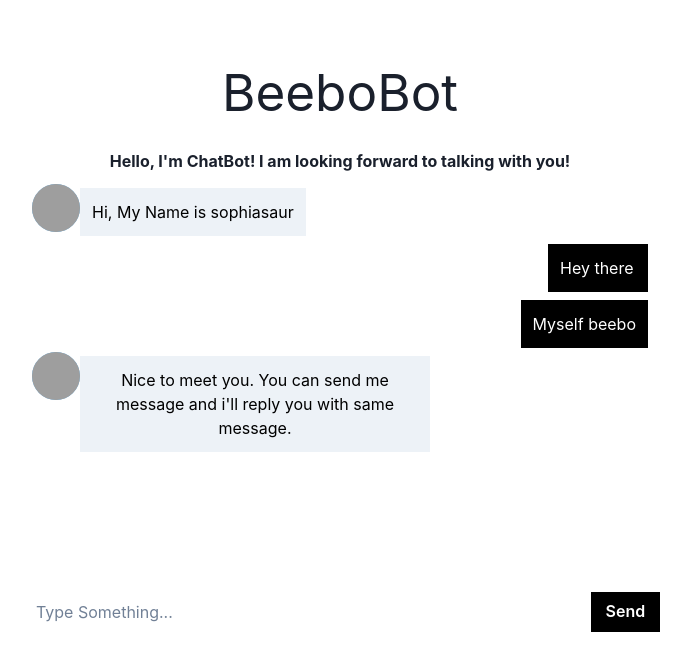
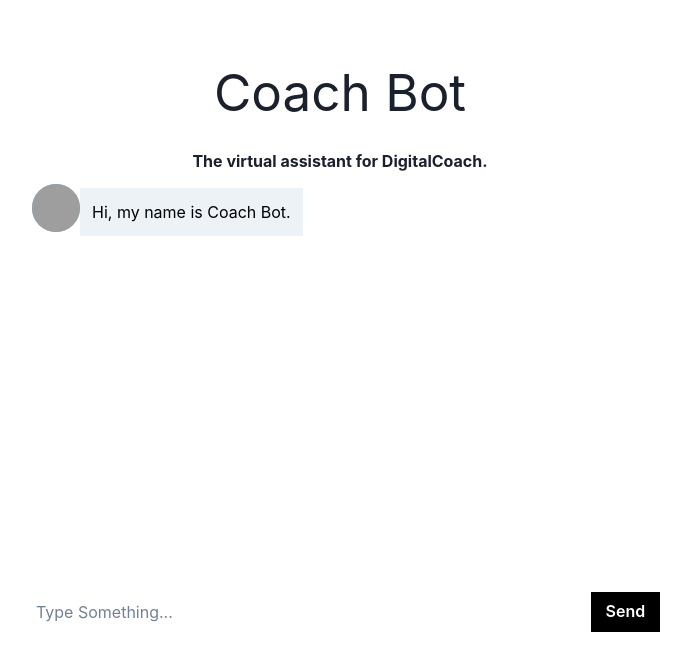
Before and after one commit to johnnywong30/MeowAI, a React (Vite) app in the folder client/: page /chat in a window 1280 px wide. Shown: the top 670 px of the page, without its empty margins (300-991 px from the left). Built offline with nearby package versions, Linux system fonts and the light colour scheme; grey boxes are pictures that could not be loaded.

Commit message:
setup for display

```diff
--- a/client/src/App.jsx
+++ b/client/src/App.jsx
@@ -1,21 +1,21 @@
-import { useState } from 'react'
-import Chat from './components/Chat'
-import './App.css'
+import { useState } from "react";
+import Chat from "./components/Chat";
+import "./App.css";
 
 function App() {
-  const [count, setCount] = useState(0)
+  const [count, setCount] = useState(0);
 
   return (
     <div className="App">
-      <div className='header'>
-        <h1>BeeboBot</h1>
+      <div className="header">
+        <h1>Coach Bot</h1>
       </div>
 
       <div className="chatBox">
-       <Chat/>
+        <Chat />
       </div>
     </div>
-  )
+  );
 }
 
-export default App
+export default App;
--- a/client/src/components/Chat.jsx
+++ b/client/src/components/Chat.jsx
@@ -1,57 +1,59 @@
 import React, { useState, useEffect } from "react";
-import '../App.css';
-import Messages from './Messages';
+import "../App.css";
+import Messages from "./Messages";
 // import ChatBox from "./ChatBox";
 import { Flex, Input, Button, Heading } from "@chakra-ui/react";
-import axios from 'axios'
+import axios from "axios";
 
 const Chat = () => {
   const [inputMessage, setInputMessage] = useState(""); // holds input from user
-  const [response, setResponse] = useState(''); // hold the response to the input message
+  const [response, setResponse] = useState(""); // hold the response to the input message
   // holds message history
   const [messages, setMessages] = useState([
-    { role: "system", content: "Hi, My Name is sophiasaur" },
-    { role: "me", content: "Hey there" },
-    { role: "me", content: "Myself beebo" },
     {
       role: "system",
-      content:
-        "Nice to meet you. You can send me message and i'll reply you with same message."
-      }
+      content: "Hi, my name is Coach Bot.",
+    },
   ]);
   // use effect to update history TODO:
 
   // update messages after response has been updated
   useEffect(() => {
     if (response) {
-      setMessages((old) => [...old, { role: 'system', content: response }]);
+      setMessages((old) => [
+        ...old.filter(({ task }) => task !== "Loading"),
+        { role: "system", content: response },
+      ]);
     }
   }, [response]);
 
   // handle the users inputted message
   const handleSendMessage = async () => {
-    console.log(inputMessage)
+    console.log(inputMessage);
     // set the new input message to the one received from the user
     if (!inputMessage.trim().length) {
       return;
     }
+    const msg = inputMessage;
+    setInputMessage("");
+    setMessages((old) => [
+      ...old,
+      { role: "me", content: msg },
+      { role: "system", content: "...Loading response...", task: "Loading" },
+    ]);
     // get the response from MeowAI
-    const { data } = await axios.post('/chat', { user_message: inputMessage});
-    console.log(data)
-    console.log(data.chat_msg)
+    const { data } = await axios.post("/chat", { user_message: msg });
+    console.log(data);
+    console.log(data.chat_msg);
     // get the response back from MeowAI
     setResponse(data.chat_msg);
-    setMessages((old) => [...old, { role: "me", content: inputMessage }]);
-    setInputMessage("");
-
-    // setTimeout(() => {
-    //   setMessages((old) => [...old, { role: "system", content: response }]);
-    // }, 500);
   };
 
   return (
     <div>
-			<Heading as='h2' size='sm'>Hello, I'm ChatBot! I am looking forward to talking with you!</Heading>
+      <Heading as="h2" size="sm">
+        The virtual assistant for DigitalCoach.
+      </Heading>
 
       <div>
         <Messages messages={messages} />
```
Lines whose indentation alone changed are shown as unchanged.
